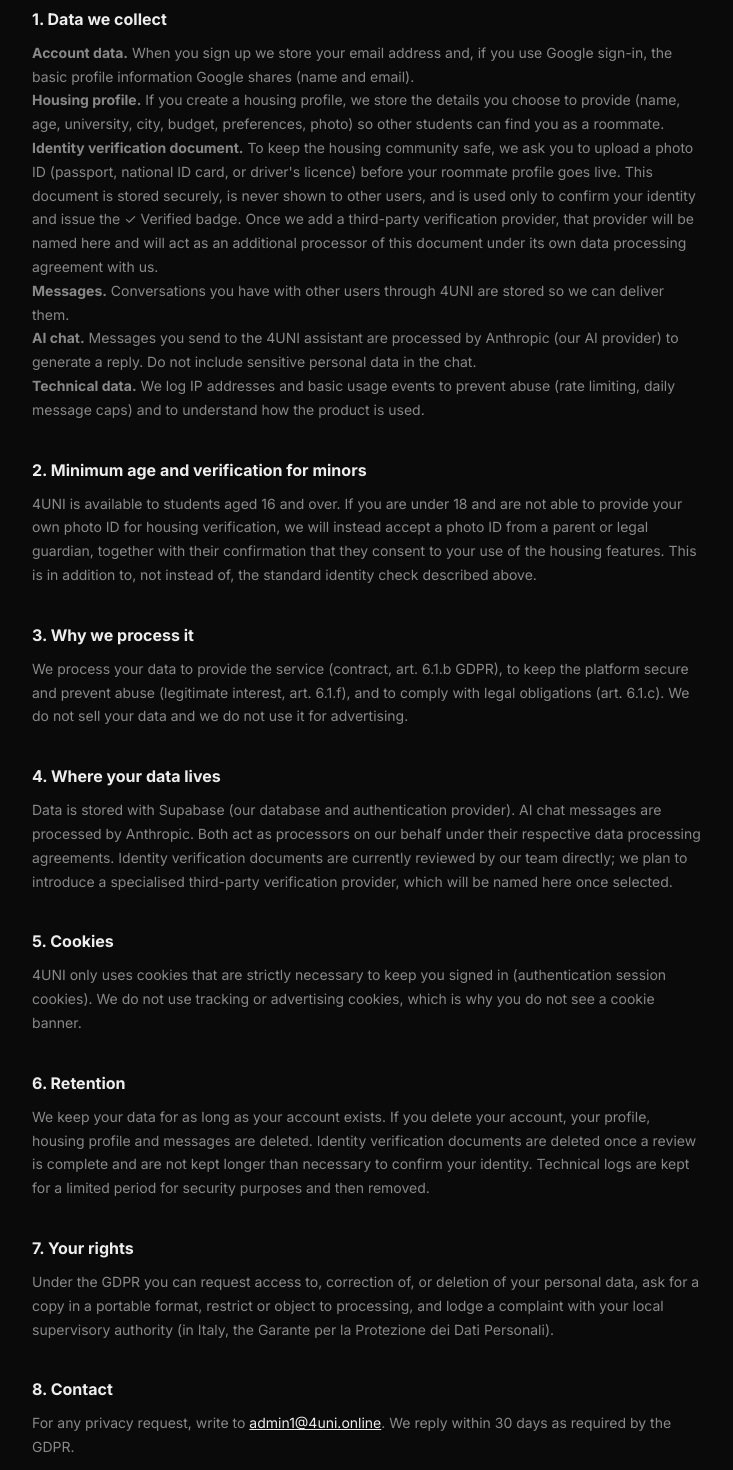
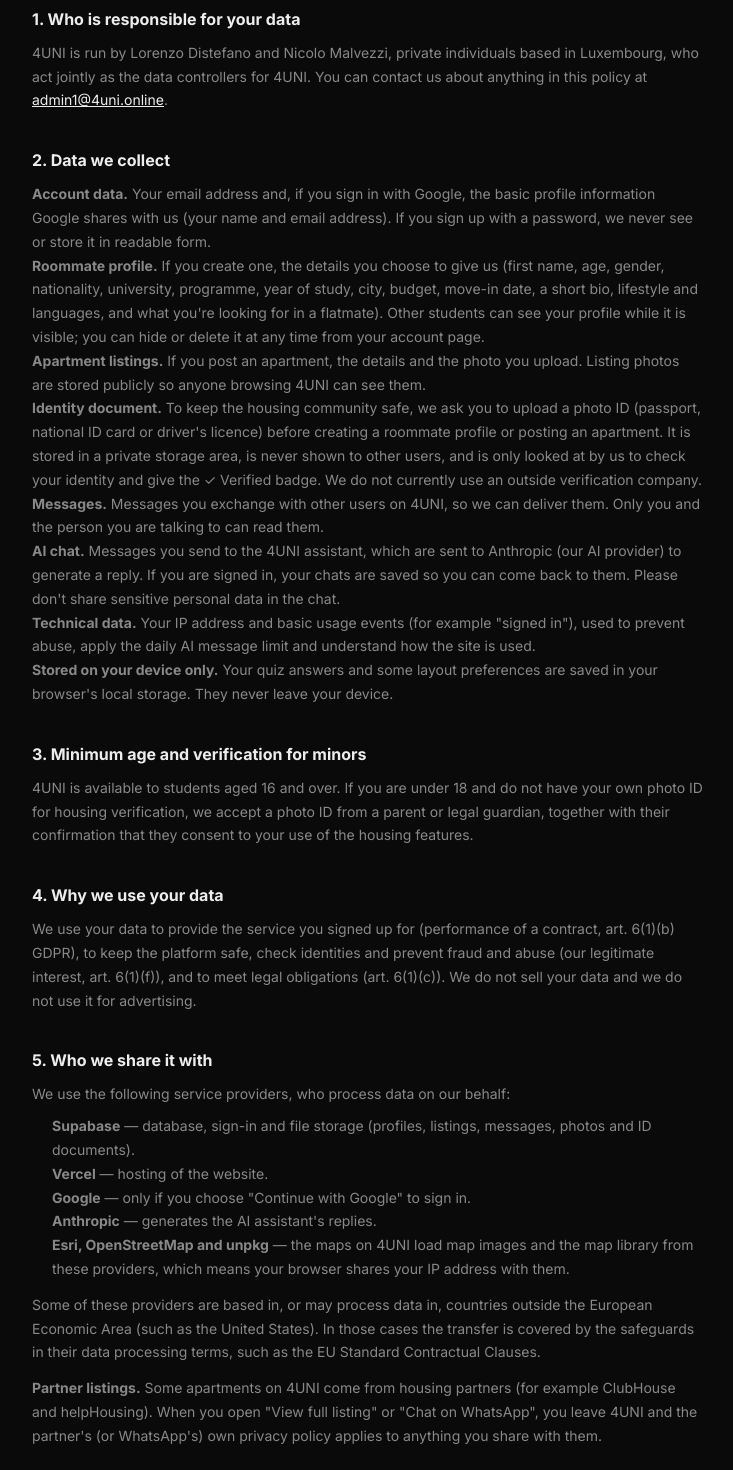
Before and after one commit to malveafk/unimate, a Next.js app: page /privacy in a window 1280 px wide. Shown: the part 360-1830 px from the top of the page, without its empty margins (272-1005 px from the left). Built offline with nearby package versions, Linux system fonts and the light colour scheme; no server answers.

Commit message:
Privacy-and-terms-with-names

```diff
--- a/app/housing/create-profile/page.tsx
+++ b/app/housing/create-profile/page.tsx
@@ -433,8 +433,7 @@ export default function CreateProfilePage() {
               <div>
                 <div style={{ fontSize: 13, fontWeight: 700, color: "var(--text-1)", marginBottom: 4 }}>Your privacy is protected</div>
                 <p style={{ fontSize: 12, color: "var(--text-2)", margin: 0, lineHeight: 1.6 }}>
-                  Your ID is encrypted and used only to verify your identity. It is <strong>never shown to other users</strong> or shared with third parties. Once verified, only the ✓ badge is visible on your profile.
-                  {" "}<span style={{ color: "var(--text-3)" }}>Powered by Stripe Identity (coming soon).</span>
+                  Your ID is stored privately and used only to verify your identity. It is <strong>never shown to other users</strong>. Once verified, only the ✓ badge is visible on your profile. You can delete it any time by deleting your profile or account. <a href="/privacy" style={{ color: "var(--text-1)", textDecoration: "underline" }}>Privacy policy</a>
                 </p>
               </div>
             </div>
--- a/app/privacy/page.tsx
+++ b/app/privacy/page.tsx
@@ -4,6 +4,11 @@ export const metadata: Metadata = {
   title: "Privacy Policy — 4UNI",
   description: "How 4UNI collects, uses and protects your personal data.",
 };
+
+// The GDPR requires the policy to say who is responsible for the data.
+const CONTROLLERS = "Lorenzo Distefano and Nicolo Malvezzi";
+const CONTROLLER_LOCATION = "Luxembourg";
+const CONTACT_EMAIL = "admin1@4uni.online";
 
 const sectionTitle: React.CSSProperties = {
   fontSize: 16,
@@ -19,6 +24,16 @@ const body: React.CSSProperties = {
   color: "var(--text-2)",
 };
 
+const list: React.CSSProperties = { ...body, paddingLeft: 20, margin: "8px 0 0" };
+
+function Email() {
+  return (
+    <a href={`mailto:${CONTACT_EMAIL}`} style={{ color: "var(--text-1)", textDecoration: "underline" }}>
+      {CONTACT_EMAIL}
+    </a>
+  );
+}
+
 export default function PrivacyPage() {
   return (
     <div style={{ maxWidth: 720, margin: "0 auto", padding: "64px 24px 96px" }}>
@@ -26,99 +41,134 @@ export default function PrivacyPage() {
         Privacy Policy
       </h1>
       <p style={{ fontSize: 13, color: "var(--text-3)", marginBottom: 32 }}>
-        Last updated: 18 July 2026
+        Last updated: 14 November 2026
       </p>
 
       <p style={body}>
         4UNI (&quot;we&quot;, &quot;us&quot;) helps students find universities and housing
-        abroad. This policy explains what personal data we collect, why, and the rights you have
-        under the EU General Data Protection Regulation (GDPR).
+        abroad. This policy explains what personal data we collect, why, who we share it with, and
+        the rights you have under the EU General Data Protection Regulation (GDPR).
       </p>
 
-      <h2 style={sectionTitle}>1. Data we collect</h2>
+      <h2 style={sectionTitle}>1. Who is responsible for your data</h2>
       <p style={body}>
-        <strong>Account data.</strong> When you sign up we store your email address and, if you use
-        Google sign-in, the basic profile information Google shares (name and email).
-        <br />
-        <strong>Housing profile.</strong> If you create a housing profile, we store the details you
-        choose to provide (name, age, university, city, budget, preferences, photo) so other
-        students can find you as a roommate.
-        <br />
-        <strong>Identity verification document.</strong> To keep the housing community safe, we
-        ask you to upload a photo ID (passport, national ID card, or driver&apos;s licence) before
-        your roommate profile goes live. This document is stored securely, is never shown to other
-        users, and is used only to confirm your identity and issue the ✓ Verified badge. Once we
-        add a third-party verification provider, that provider will be named here and will act as
-        an additional processor of this document under its own data processing agreement with us.
-        <br />
-        <strong>Messages.</strong> Conversations you have with other users through 4UNI are
-        stored so we can deliver them.
-        <br />
-        <strong>AI chat.</strong> Messages you send to the 4UNI assistant are processed by
-        Anthropic (our AI provider) to generate a reply. Do not include sensitive personal data in
-        the chat.
-        <br />
-        <strong>Technical data.</strong> We log IP addresses and basic usage events to prevent
-        abuse (rate limiting, daily message caps) and to understand how the product is used.
+        4UNI is run by {CONTROLLERS}, private individuals based in {CONTROLLER_LOCATION}, who act
+        jointly as the data controllers for 4UNI. You can contact us about anything in this policy
+        at <Email />.
       </p>
 
-      <h2 style={sectionTitle}>2. Minimum age and verification for minors</h2>
+      <h2 style={sectionTitle}>2. Data we collect</h2>
       <p style={body}>
-        4UNI is available to students aged 16 and over. If you are under 18 and are not able to
-        provide your own photo ID for housing verification, we will instead accept a photo ID from
-        a parent or legal guardian, together with their confirmation that they consent to your use
-        of the housing features. This is in addition to, not instead of, the standard identity
-        check described above.
+        <strong>Account data.</strong>{" "}Your email address and, if you sign in with Google, the
+        basic profile information Google shares with us (your name and email address). If you
+        sign up with a password, we never see or store it in readable form.
+        <br />
+        <strong>Roommate profile.</strong>{" "}If you create one, the details you choose to give us
+        (first name, age, gender, nationality, university, programme, year of study, city, budget,
+        move-in date, a short bio, lifestyle and languages, and what you&apos;re looking for in a
+        flatmate). Other students can see your profile while it is visible; you can hide or delete
+        it at any time from your account page.
+        <br />
+        <strong>Apartment listings.</strong>{" "}If you post an apartment, the details and the photo you
+        upload. Listing photos are stored publicly so anyone browsing 4UNI can see them.
+        <br />
+        <strong>Identity document.</strong>{" "}To keep the housing community safe, we ask you to upload
+        a photo ID (passport, national ID card or driver&apos;s licence) before creating a roommate
+        profile or posting an apartment. It is stored in a private storage area, is never shown to
+        other users, and is only looked at by us to check your identity and give the ✓ Verified
+        badge. We do not currently use an outside verification company.
+        <br />
+        <strong>Messages.</strong>{" "}Messages you exchange with other users on 4UNI, so we can
+        deliver them. Only you and the person you are talking to can read them.
+        <br />
+        <strong>AI chat.</strong>{" "}Messages you send to the 4UNI assistant, which are sent to
+        Anthropic (our AI provider) to generate a reply. If you are signed in, your chats are saved
+        so you can come back to them. Please don&apos;t share sensitive personal data in the chat.
+        <br />
+        <strong>Technical data.</strong>{" "}Your IP address and basic usage events (for example
+        &quot;signed in&quot;), used to prevent abuse, apply the daily AI message limit and
+        understand how the site is used.
+        <br />
+        <strong>Stored on your device only.</strong>{" "}Your quiz answers and some layout preferences
+        are saved in your browser&apos;s local storage. They never leave your device.
       </p>
 
-      <h2 style={sectionTitle}>3. Why we process it</h2>
+      <h2 style={sectionTitle}>3. Minimum age and verification for minors</h2>
       <p style={body}>
-        We process your data to provide the service (contract, art. 6.1.b GDPR), to keep the
-        platform secure and prevent abuse (legitimate interest, art. 6.1.f), and to comply with
-        legal obligations (art. 6.1.c). We do not sell your data and we do not use it for
-        advertising.
+        4UNI is available to students aged 16 and over. If you are under 18 and do not have your
+        own photo ID for housing verification, we accept a photo ID from a parent or legal
+        guardian, together with their confirmation that they consent to your use of the housing
+        features.
       </p>
 
-      <h2 style={sectionTitle}>4. Where your data lives</h2>
+      <h2 style={sectionTitle}>4. Why we use your data</h2>
       <p style={body}>
-        Data is stored with Supabase (our database and authentication provider). AI chat messages
-        are processed by Anthropic. Both act as processors on our behalf under their respective
-        data processing agreements. Identity verification documents are currently reviewed by our
-        team directly; we plan to introduce a specialised third-party verification provider, which
-        will be named here once selected.
+        We use your data to provide the service you signed up for (performance of a contract,
+        art. 6(1)(b) GDPR), to keep the platform safe, check identities and prevent fraud and abuse
+        (our legitimate interest, art. 6(1)(f)), and to meet legal obligations (art. 6(1)(c)). We do
+        not sell your data and we do not use it for advertising.
       </p>
 
-      <h2 style={sectionTitle}>5. Cookies</h2>
+      <h2 style={sectionTitle}>5. Who we share it with</h2>
       <p style={body}>
-        4UNI only uses cookies that are strictly necessary to keep you signed in
-        (authentication session cookies). We do not use tracking or advertising cookies, which is
-        why you do not see a cookie banner.
+        We use the following service providers, who process data on our behalf:
+      </p>
+      <ul style={list}>
+        <li><strong>Supabase</strong>{" "}— database, sign-in and file storage (profiles, listings, messages, photos and ID documents).</li>
+        <li><strong>Vercel</strong>{" "}— hosting of the website.</li>
+        <li><strong>Google</strong>{" "}— only if you choose &quot;Continue with Google&quot; to sign in.</li>
+        <li><strong>Anthropic</strong>{" "}— generates the AI assistant&apos;s replies.</li>
+        <li><strong>Esri, OpenStreetMap and unpkg</strong>{" "}— the maps on 4UNI load map images and the map library from these providers, which means your browser shares your IP address with them.</li>
+      </ul>
+      <p style={{ ...body, marginTop: 12 }}>
+        Some of these providers are based in, or may process data in, countries outside the
+        European Economic Area (such as the United States). In those cases the transfer is
+        covered by the safeguards in their data processing terms, such as the EU Standard
+        Contractual Clauses.
+      </p>
+      <p style={{ ...body, marginTop: 12 }}>
+        <strong>Partner listings.</strong>{" "}Some apartments on 4UNI come from housing partners (for
+        example ClubHouse and helpHousing). When you open &quot;View full listing&quot; or
+        &quot;Chat on WhatsApp&quot;, you leave 4UNI and the partner&apos;s (or WhatsApp&apos;s) own
+        privacy policy applies to anything you share with them.
       </p>
 
-      <h2 style={sectionTitle}>6. Retention</h2>
+      <h2 style={sectionTitle}>6. Cookies</h2>
       <p style={body}>
-        We keep your data for as long as your account exists. If you delete your account, your
-        profile, housing profile and messages are deleted. Identity verification documents are
-        deleted once a review is complete and are not kept longer than necessary to confirm your
-        identity. Technical logs are kept for a limited period for security purposes and then
-        removed.
+        4UNI only uses cookies that are strictly necessary to keep you signed in. We do not use
+        tracking or advertising cookies, which is why there is no cookie banner.
       </p>
 
-      <h2 style={sectionTitle}>7. Your rights</h2>
+      <h2 style={sectionTitle}>7. How long we keep it</h2>
       <p style={body}>
-        Under the GDPR you can request access to, correction of, or deletion of your personal
-        data, ask for a copy in a portable format, restrict or object to processing, and lodge a
-        complaint with your local supervisory authority (in Italy, the Garante per la Protezione
-        dei Dati Personali).
+        We keep your data for as long as your account exists. You can delete your roommate
+        profile, your listings or your whole account at any time from your account page. Deleting
+        your account permanently removes your profile, listings, photos, messages, AI chats and
+        identity documents.
+        <br />
+        <strong>Identity documents</strong>{" "}are kept for as long as your account exists, so we can
+        re-check them if a safety problem is reported, and are deleted together with your account
+        (or earlier, if you delete your roommate profile and you have no listings that rely on
+        them).
+        <br />
+        <strong>Technical logs</strong>{" "}are kept only as long as needed for security and abuse
+        prevention, and are then deleted.
       </p>
 
-      <h2 style={sectionTitle}>8. Contact</h2>
+      <h2 style={sectionTitle}>8. Your rights</h2>
       <p style={body}>
-        For any privacy request, write to{" "}
-        <a href="mailto:admin1@4uni.online" style={{ color: "var(--text-1)", textDecoration: "underline" }}>
-          admin1@4uni.online
-        </a>
-        . We reply within 30 days as required by the GDPR.
+        Under the GDPR you can ask to access, correct or delete your personal data, receive a copy
+        of it in a portable format, and restrict or object to how we use it. Most of this you can
+        do yourself from your account page; for anything else, email us at <Email />. We reply
+        within one month. You also have the right to complain to a data protection authority: in
+        Luxembourg, the Commission nationale pour la protection des données (CNPD, cnpd.public.lu),
+        or the data protection authority of the EU country where you live.
+      </p>
+
+      <h2 style={sectionTitle}>9. Changes to this policy</h2>
+      <p style={body}>
+        If we change how we use your data, we will update this page and change the date at the top.
+        Important changes will also be announced on the site.
       </p>
     </div>
   );
```
Also changed, not shown: app/terms/page.tsx (+16 -9 lines).
